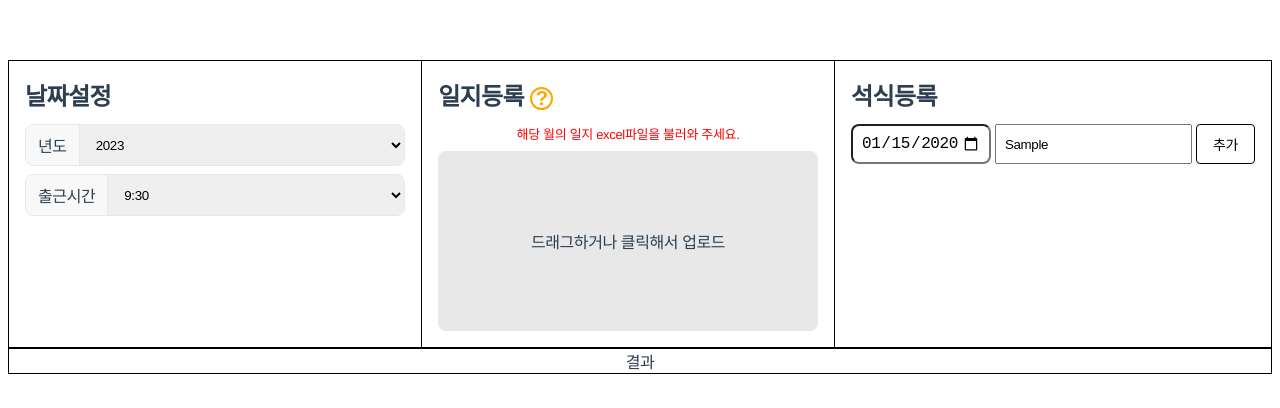
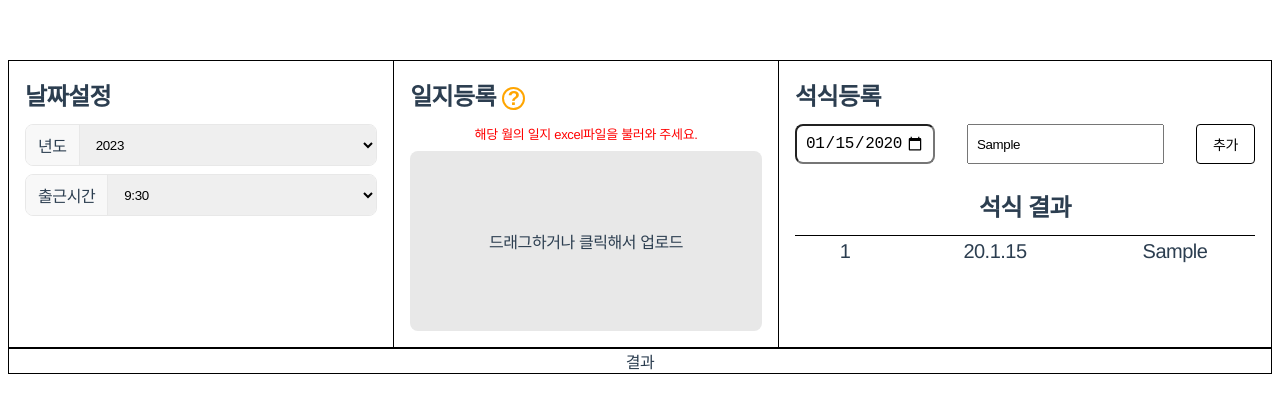
Before and after one commit to teller2016/vue-fe-overtime, a Vue app: page / in a window 1280 px wide. Both pictures are taken after typing "2020-01-15", "Sample" into the empty fields and a click on the button "추가". Shown: the top 408 px of the page. Built offline with nearby package versions, Linux system fonts and the light colour scheme.

Commit message:
feat: dinner data table created, styled

```diff
--- a/src/components/ContainerBox.vue
+++ b/src/components/ContainerBox.vue
@@ -76,6 +76,30 @@
                   >추가</ButtonElement
                 >
               </form>
+
+              <div class="dinner__result" v-if="dinnerList.length">
+                <h3 class="dinner__result__title">석식 결과</h3>
+
+                <table class="dinner__result__table">
+                  <colgroup>
+                    <col width="100" />
+                    <col width="200" />
+                    <col width="160" />
+                  </colgroup>
+
+                  <tr
+                    class="dinner__result__row"
+                    v-for="(data, index) in dinnerList"
+                    :key="index"
+                  >
+                    <td>{{ index + 1 }}</td>
+                    <td>
+                      {{ `${data.year % 100}.${data.month}.${data.day}` }}
+                    </td>
+                    <td>{{ data.text }}</td>
+                  </tr>
+                </table>
+              </div>
             </div>
           </div>
         </div>
@@ -126,7 +150,9 @@ export default {
     const dinnerData = ref({});
     const dinnerDate = ref("");
     const dinnerText = ref("");
-    const dinnerList = watchEffect(() => {
+    const dinnerList = ref([]);
+
+    watchEffect(() => {
       const unsortedData = [];
 
       for (let data in dinnerData.value) {
@@ -158,9 +184,8 @@ export default {
       });
 
       console.log(dateDataList);
-      const obj = {};
 
-      return obj;
+      dinnerList.value = dateDataList;
     });
 
     onMounted(() => {
@@ -312,6 +337,32 @@ export default {
       &__submit {
         flex-shrink: 0;
       }
+
+      &__result {
+        margin-top: 24px;
+
+        &__title {
+          font-weight: 600;
+          font-size: 24px;
+          padding-bottom: 12px;
+          border-bottom: 1px solid black;
+        }
+
+        &__table {
+          border-collapse: collapse;
+        }
+
+        &__row {
+          td {
+            padding: 4px;
+            font-size: 20px;
+          }
+
+          &:not(:first-of-type) {
+            border-top: 1px solid $gray100;
+          }
+        }
+      }
     }
   }
 }
```
